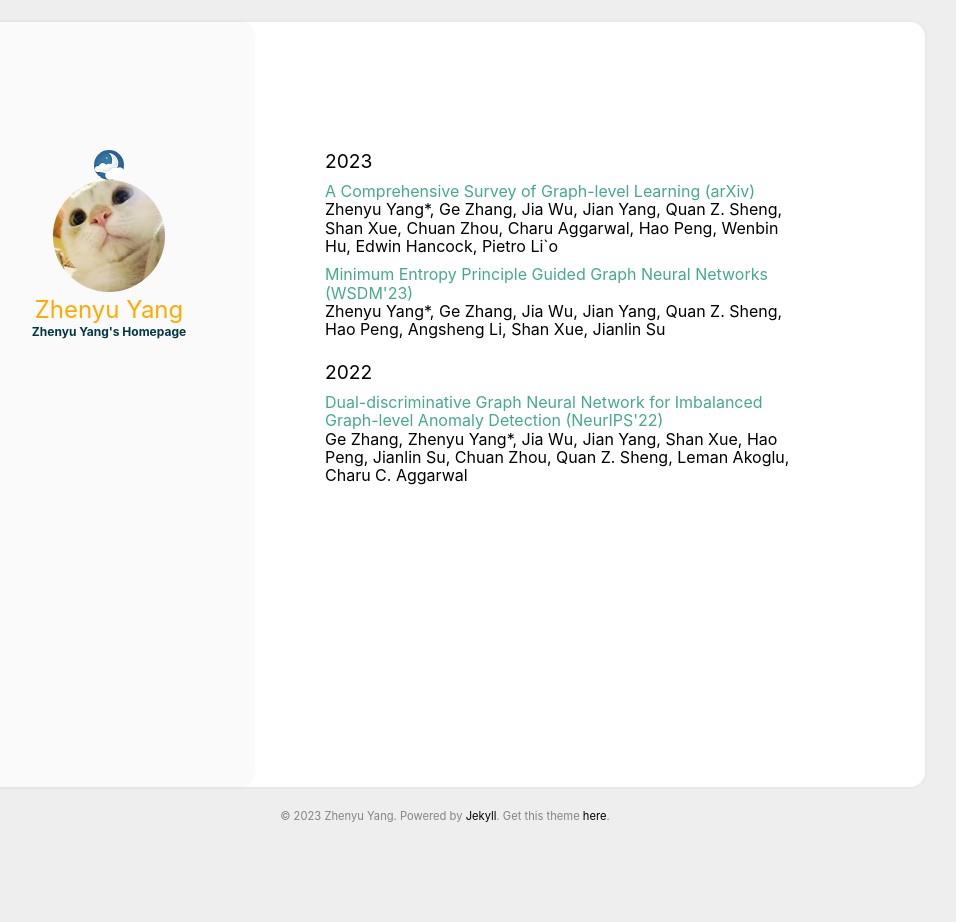
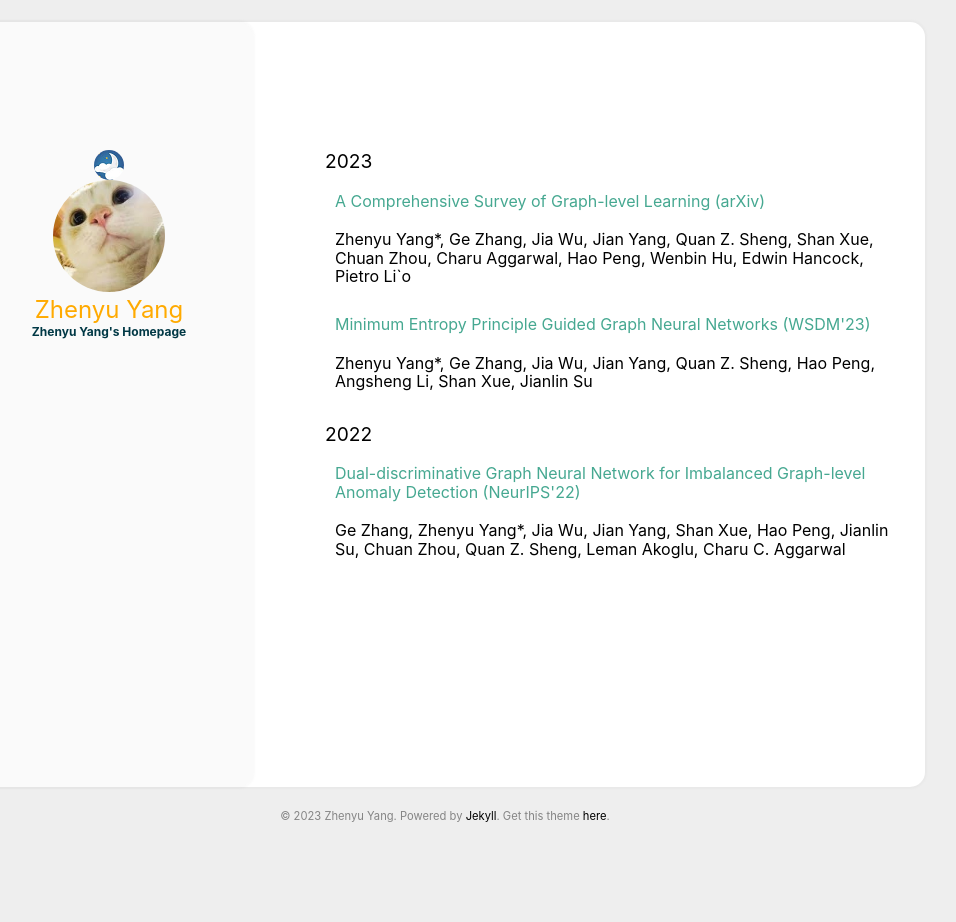
Before and after one commit to ZhenyuYangMQ/ZhenyuYangMQ.github.io, a Jekyll site: the page built from index.html, in a window 1280 px wide. Shown: the whole page, without its empty margins (195-1151 px from the left). Built offline with Jekyll 4.4.1, drawn with Linux system fonts in a browser that asks for light colours.

Commit message:
Update main.scss

```diff
--- a/assets/css/main.scss
+++ b/assets/css/main.scss
@@ -263,9 +263,7 @@ img {
 
 .archive_title {
     word-wrap: normal;
-    @include breakpoint(medium) {
-        max-width: 80%;
-    }
+    padding: 10px;
 }
 
 .archive_type {
```
